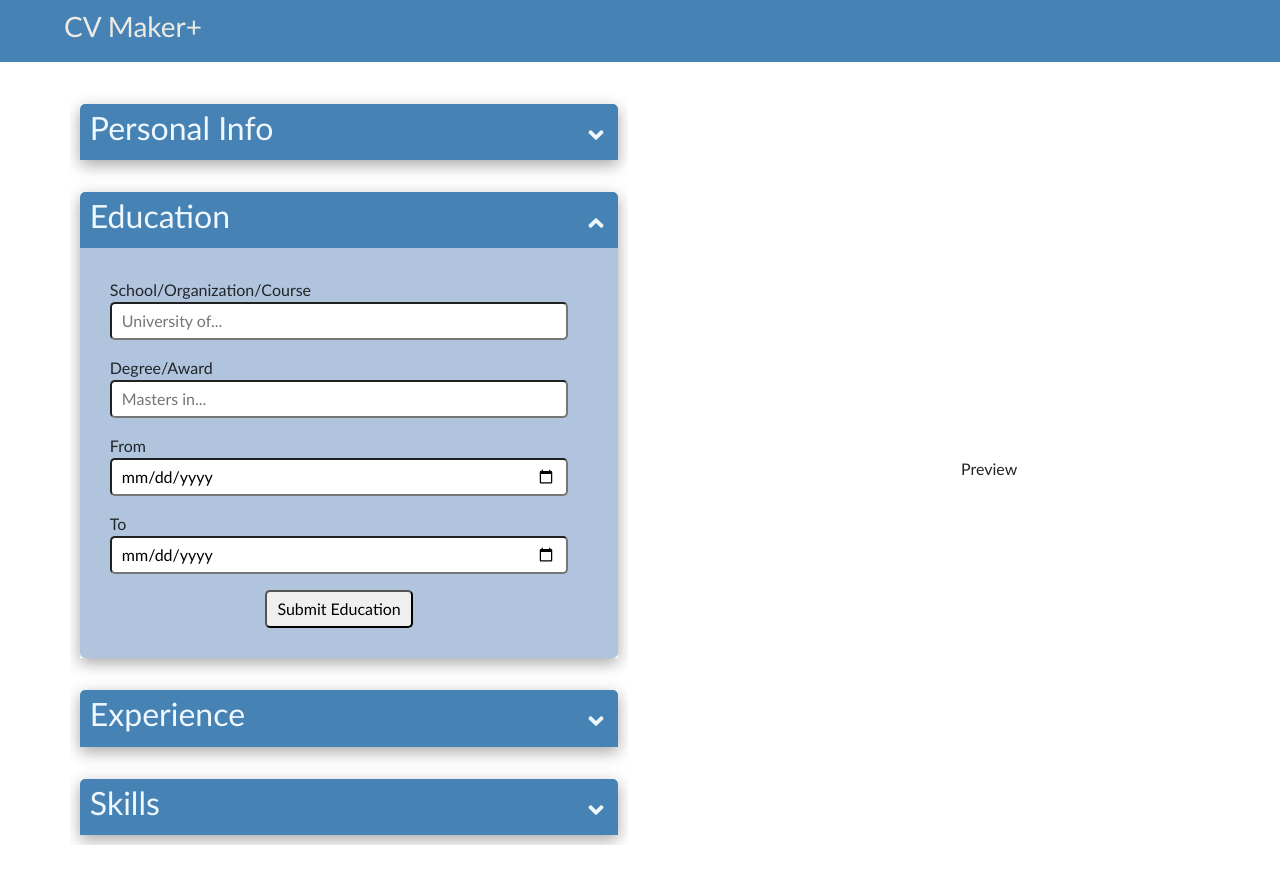
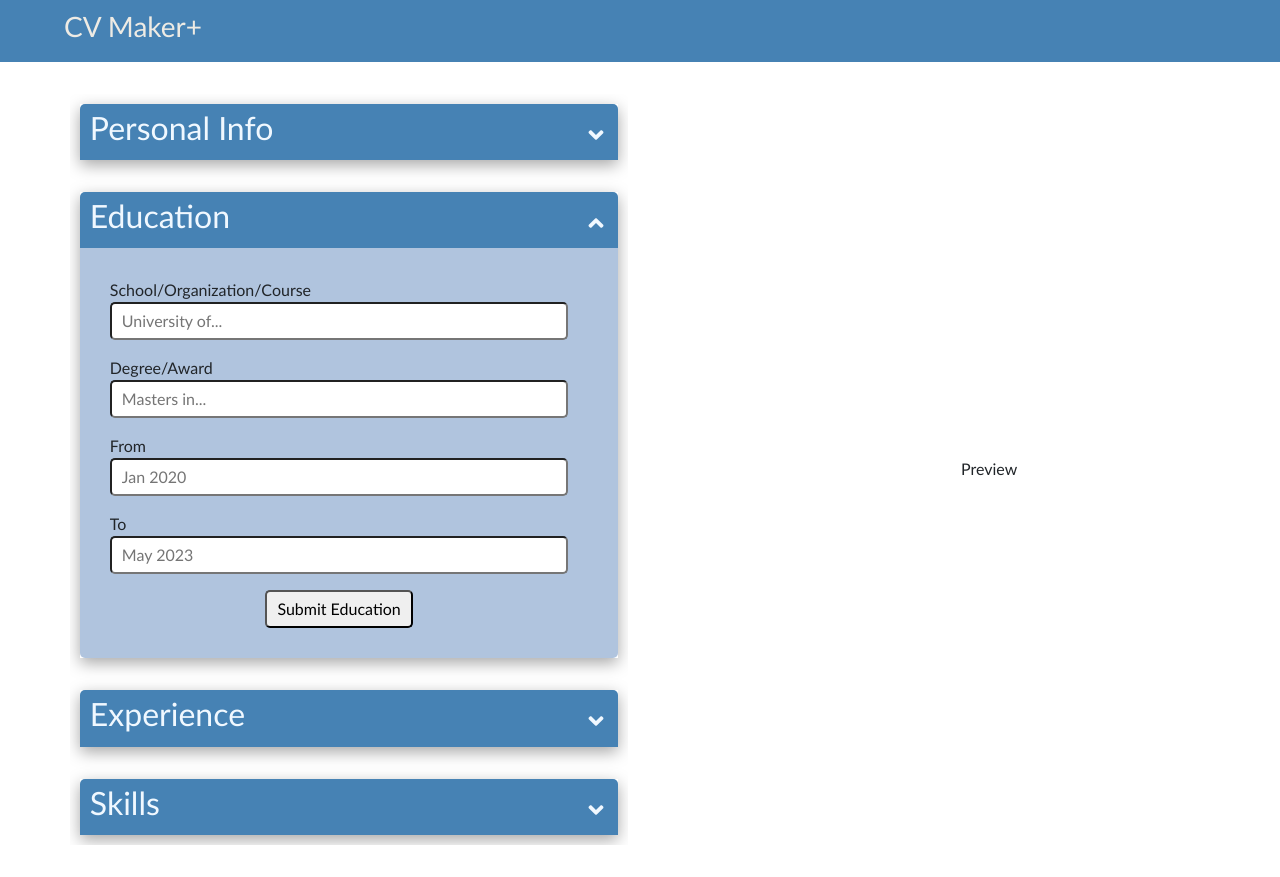
Before and after one commit to KramYengir/cv-maker, a React (Vite) app: page / in a window 1280 px wide. Both pictures are taken after a click on the button 596 px from the left and 220 px from the top of the page. Built offline with nearby package versions, Linux system fonts and the light colour scheme.

Commit message:
change date input to text format

```diff
--- a/src/components/input_components/EducationForm.jsx
+++ b/src/components/input_components/EducationForm.jsx
@@ -63,7 +63,8 @@ const EducationForm = () => {
             From
             <input
               required
-              type="date"
+              type="text"
+              placeholder="Jan 2020"
               value={education.from}
               onChange={(e) => handleInputChange(e, index, "from")}
             />
@@ -73,7 +74,8 @@ const EducationForm = () => {
             To
             <input
               required
-              type="date"
+              type="text"
+              placeholder="May 2023"
               value={education.to}
               onChange={(e) => handleInputChange(e, index, "to")}
             />
```
